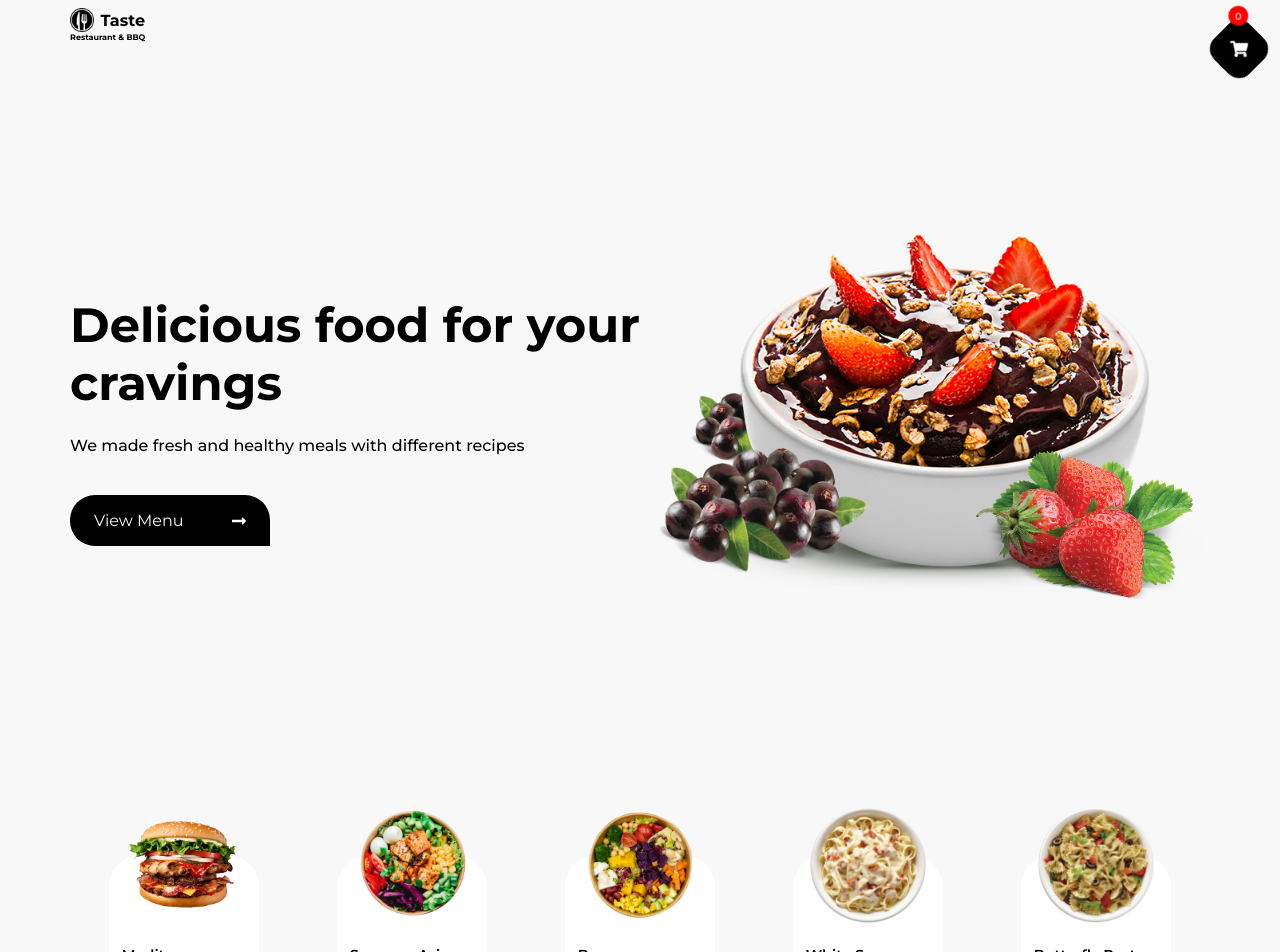
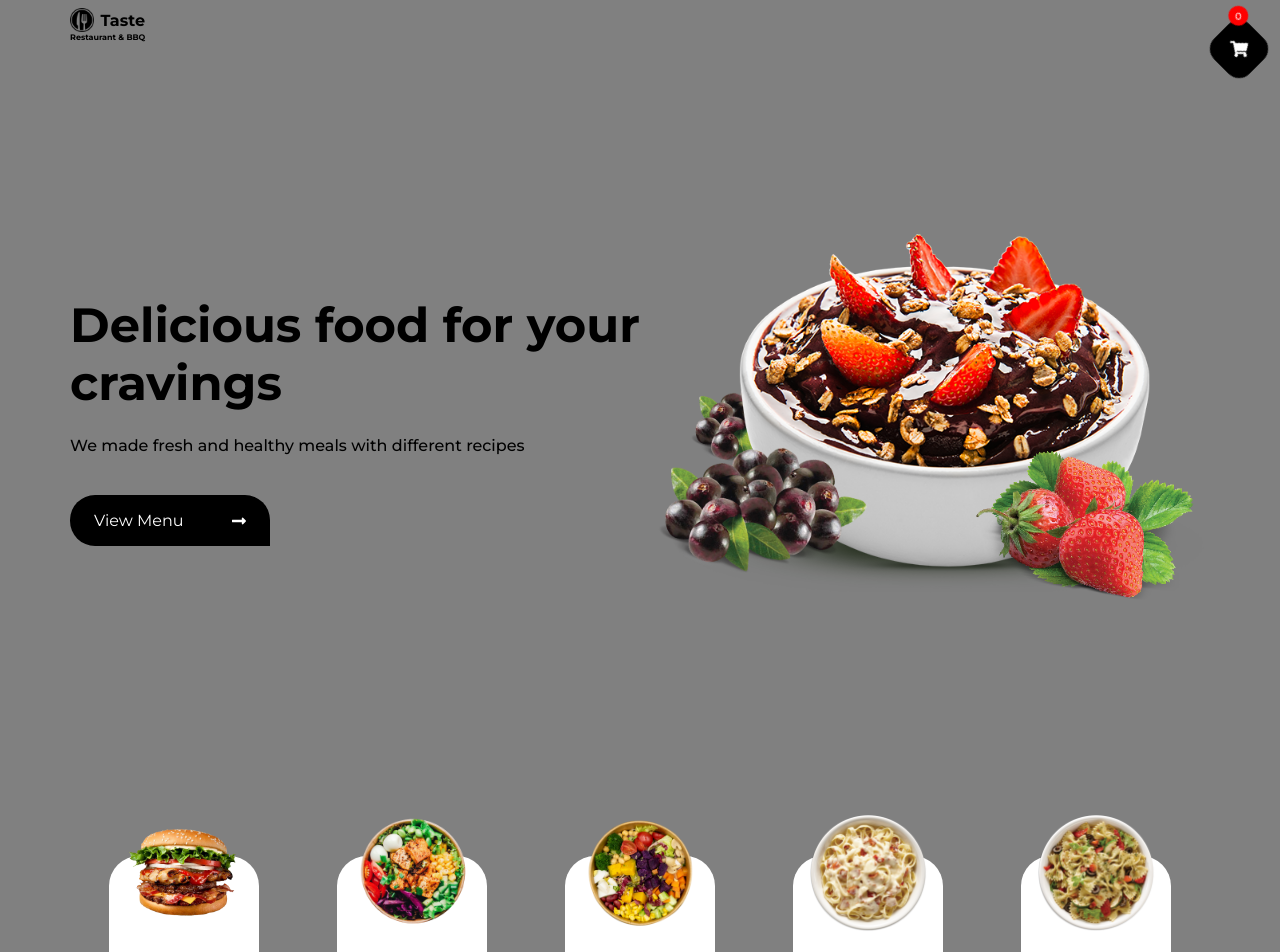
Before and after one commit to Aniks68/ServiceProviders-Frontend-React, a React (Create React App) app: page / in a window 1280 px wide. Shown: the top 952 px of the page. Built offline with nearby package versions, Linux system fonts and the light colour scheme.

Commit message:
editing menu display styles

```diff
--- a/src/App.css
+++ b/src/App.css
@@ -14,7 +14,7 @@ button {
 }
 body {
   font-family: 'Montserrat', sans-serif;
-  background-color: #f8f8f8;
+  background-color: gray;
 }
 
 .container {
--- a/src/components/common/Menu/MenuItem/styles.css
+++ b/src/components/common/Menu/MenuItem/styles.css
@@ -9,7 +9,7 @@
 }
 
 .item img {
-  margin-top: -3.5rem;
+  margin-top: -3rem;
   height: 130px;
   object-fit: contain;
 }
```
